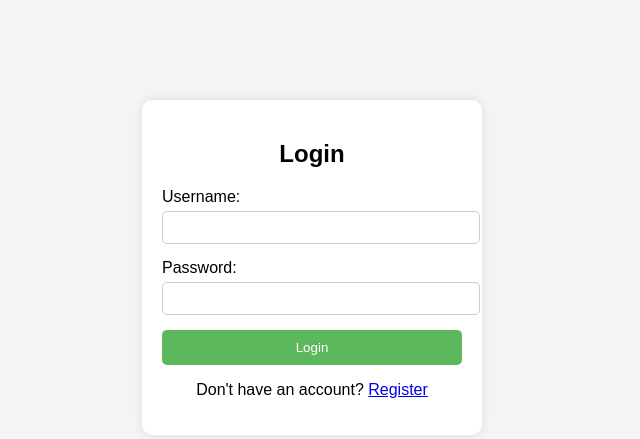
After one commit to Rilemsy/WebCourseWork, a PHP site: page /login.html in a window 1280 px wide. The commit adds this page. Shown: the top 439 px of the page, without its empty margins (328-968 px from the left). Run offline with PHP 8.4, Linux system fonts and the light colour scheme.

```diff
--- /dev/null
+++ b/login.html
@@ -0,0 +1,26 @@
+<!DOCTYPE html>
+<html lang="en">
+<head>
+    <meta charset="UTF-8">
+    <meta name="viewport" content="width=device-width, initial-scale=1.0">
+    <title>Login</title>
+    <link rel="stylesheet" href="styles_form.css">
+</head>
+<body>
+    <div class="form-container">
+        <h2>Login</h2>
+        <form action="login.php" method="POST">
+            <div class="input-group">
+                <label for="username">Username:</label>
+                <input type="text" id="username" name="username" required>
+            </div>
+            <div class="input-group">
+                <label for="password">Password:</label>
+                <input type="password" id="password" name="password" required>
+            </div>
+            <button type="submit">Login</button>
+        </form>
+        <p>Don't have an account? <a href="register.html">Register</a></p>
+    </div>
+</body>
+</html>
--- a/login.php
+++ b/login.php
@@ -6,7 +6,7 @@ $username = $_POST['username'];
 $password = $_POST['password'];
 
 $stmt = $conn->prepare("SELECT * FROM users WHERE username = ?");
-$stmt->bind_param("s", $username);
+$stmt->bind_param("s", $username);                                          // s - string
 $stmt->execute();
 $result = $stmt->get_result();
 $user = $result->fetch_assoc();
@@ -16,7 +16,7 @@ if ($user && password_verify($password, $user['password']))
     $_SESSION['user_id'] = $user['id'];
     $_SESSION['role'] = $user['role'];
     $_SESSION['is_blocked'] = $user['is_blocked'];
-    header("Location: index.html");
+    header("Location: chat.html");
 }
 else
 {
--- /dev/null
+++ b/styles_form.css
@@ -0,0 +1,52 @@
+body {
+    font-family: Arial, sans-serif;
+    background-color: #f4f4f4;
+}
+
+.form-container {
+    width: 300px;
+    margin: 100px auto;
+    background-color: white;
+    padding: 20px;
+    border-radius: 10px;
+    box-shadow: 0px 0px 10px 0px rgba(0, 0, 0, 0.1);
+}
+
+h2 {
+    text-align: center;
+    margin-bottom: 20px;
+}
+
+.input-group {
+    margin-bottom: 15px;
+}
+
+.input-group label {
+    display: block;
+    margin-bottom: 5px;
+}
+
+.input-group input {
+    width: 100%;
+    padding: 8px;
+    border: 1px solid #ccc;
+    border-radius: 5px;
+}
+
+button {
+    width: 100%;
+    padding: 10px;
+    background-color: #5cb85c;
+    color: white;
+    border: none;
+    border-radius: 5px;
+    cursor: pointer;
+}
+
+button:hover {
+    background-color: #4cae4c;
+}
+
+p {
+    text-align: center;
+}
```
Also changed, not shown: db.php (+6 -3 lines), register.html (added, +26 -0 lines), register.php (added, +31 -0 lines), chat.html (renamed from index.html), 1 other file.
